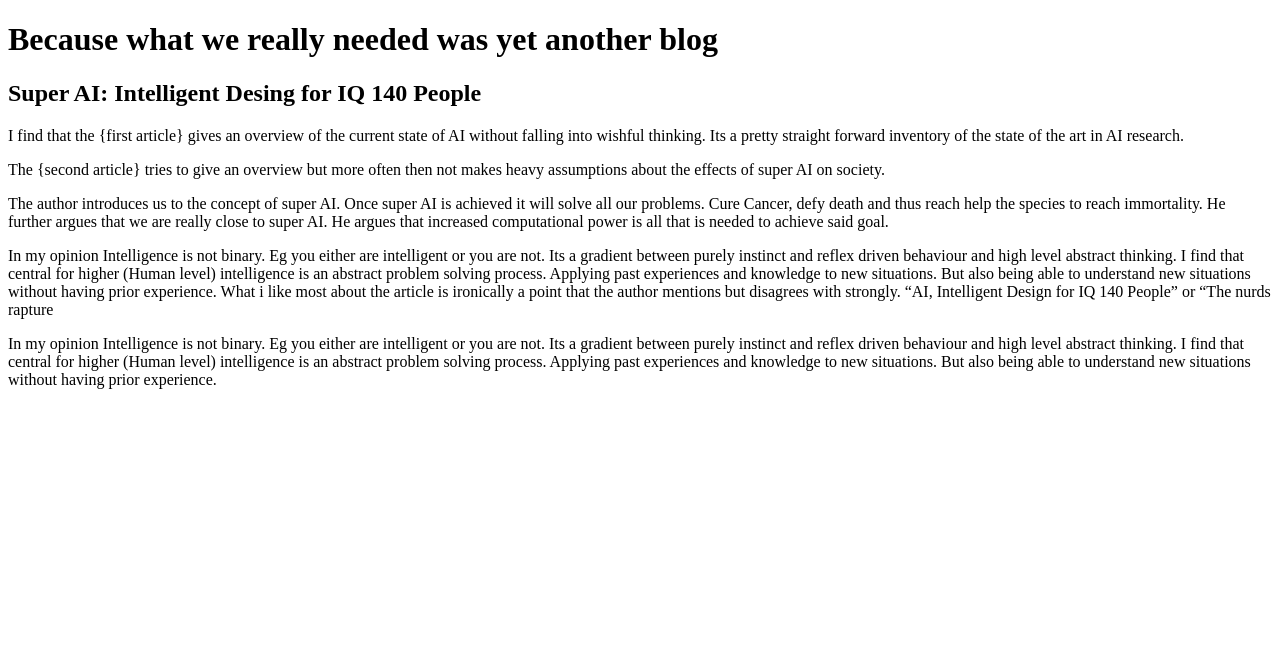
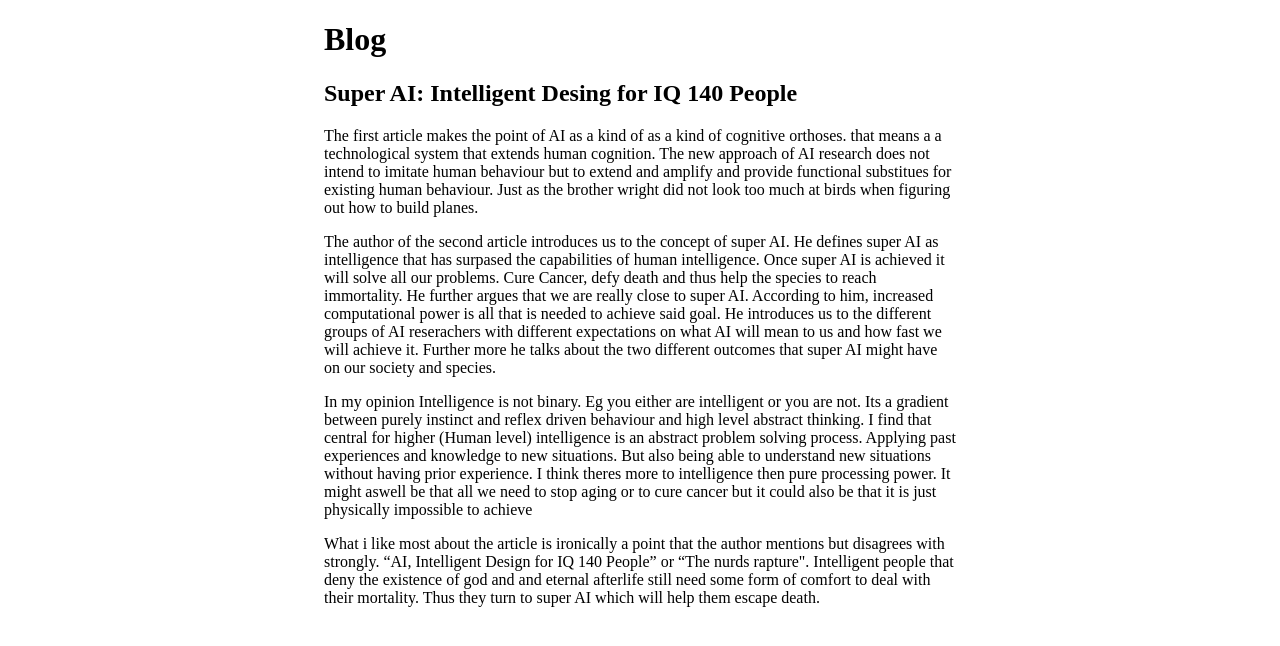
Before and after one commit to xor42/xor42.github.io, a plain HTML site: page index.html in a window 1280 px wide. Drawn offline with Linux system fonts and the light colour scheme.

Commit message:
Update index.html

```diff
--- a/index.html
+++ b/index.html
@@ -2,21 +2,23 @@
 <html>
 <body>
 
-<h1>Because what we really needed was yet another blog</h1>
+<div style="width: 50%; margin: 0 auto;">
+
+<h1>Blog</h1>
 
 <h2>Super AI: Intelligent Desing for IQ 140 People</h2>
 
-<p>I find that the {first article} gives an overview of the current state of AI without falling into wishful thinking. Its a pretty straight forward inventory of the state of the art in AI research.</p>
+<p>The first article makes the point of AI as a kind of as a kind of cognitive orthoses. that means a a technological system that extends human cognition. The new approach of AI research does not intend to imitate human behaviour but to extend and amplify and provide functional substitues for existing human behaviour. Just as the brother wright did not look too much at birds when figuring out how to build planes.</p>
 
-<p>The {second article}  tries to give an overview but more often then not makes heavy assumptions about the effects of super AI on society.
-</p>
-
-<p>The author introduces us to the concept of super AI. Once super AI is achieved it will solve all our problems. Cure Cancer, defy death and thus reach help the species to reach immortality. He further argues that we are really close to super AI. He argues that increased computational power is all that is needed to achieve said goal.</p>
+<p>The author of the second article introduces us to the concept of super AI. He defines super AI as intelligence that has surpased the capabilities of human intelligence. Once super AI is achieved it will solve all our problems. Cure Cancer, defy death and thus help the species to reach immortality. He further argues that we are really close to super AI. According to him, increased computational power is all that is needed to achieve said goal.
+He introduces us to the different groups of AI reserachers with different expectations on what AI will mean to us and how fast we will achieve it. Further more he talks about the two different outcomes that super AI might have on our society and species.</p>
 
 
-<p>In my opinion Intelligence is not binary. Eg you either are intelligent or you are not. Its a gradient between purely instinct and reflex driven behaviour and high level abstract thinking. I find that central for higher (Human level) intelligence is an abstract problem solving process. Applying past experiences and knowledge to new situations. But also being able to understand new situations without having prior experience. What i like most about the article is ironically a point that the author mentions but disagrees with strongly. “AI, Intelligent Design for IQ 140 People” or “The nurds rapture</p>
+<p>In my opinion Intelligence is not binary. Eg you either are intelligent or you are not. Its a gradient between purely instinct and reflex driven behaviour and high level abstract thinking. I find that central for higher (Human level) intelligence is an abstract problem solving process. Applying past experiences and knowledge to new situations. But also being able to understand new situations without having prior experience. I think theres more to intelligence then pure processing power. It might aswell be that all we need to stop aging or to cure cancer but it could also be that it is just physically impossible to achieve</p>
 
-<p>In my opinion Intelligence is not binary. Eg you either are intelligent or you are not. Its a gradient between purely instinct and reflex driven behaviour and high level abstract thinking. I find that central for higher (Human level) intelligence is an abstract problem solving process. Applying past experiences and knowledge to new situations. But also being able to understand new situations without having prior experience.</p>
+<p>What i like most about the article is ironically a point that the author mentions but disagrees with strongly. “AI, Intelligent Design for IQ 140 People” or “The nurds rapture". Intelligent people that deny the existence of god and and eternal afterlife still need some form of comfort to deal with their mortality. Thus they turn to super AI which will help them escape death.</p>
+
+</div>
 
 </body>
 </html>
```
